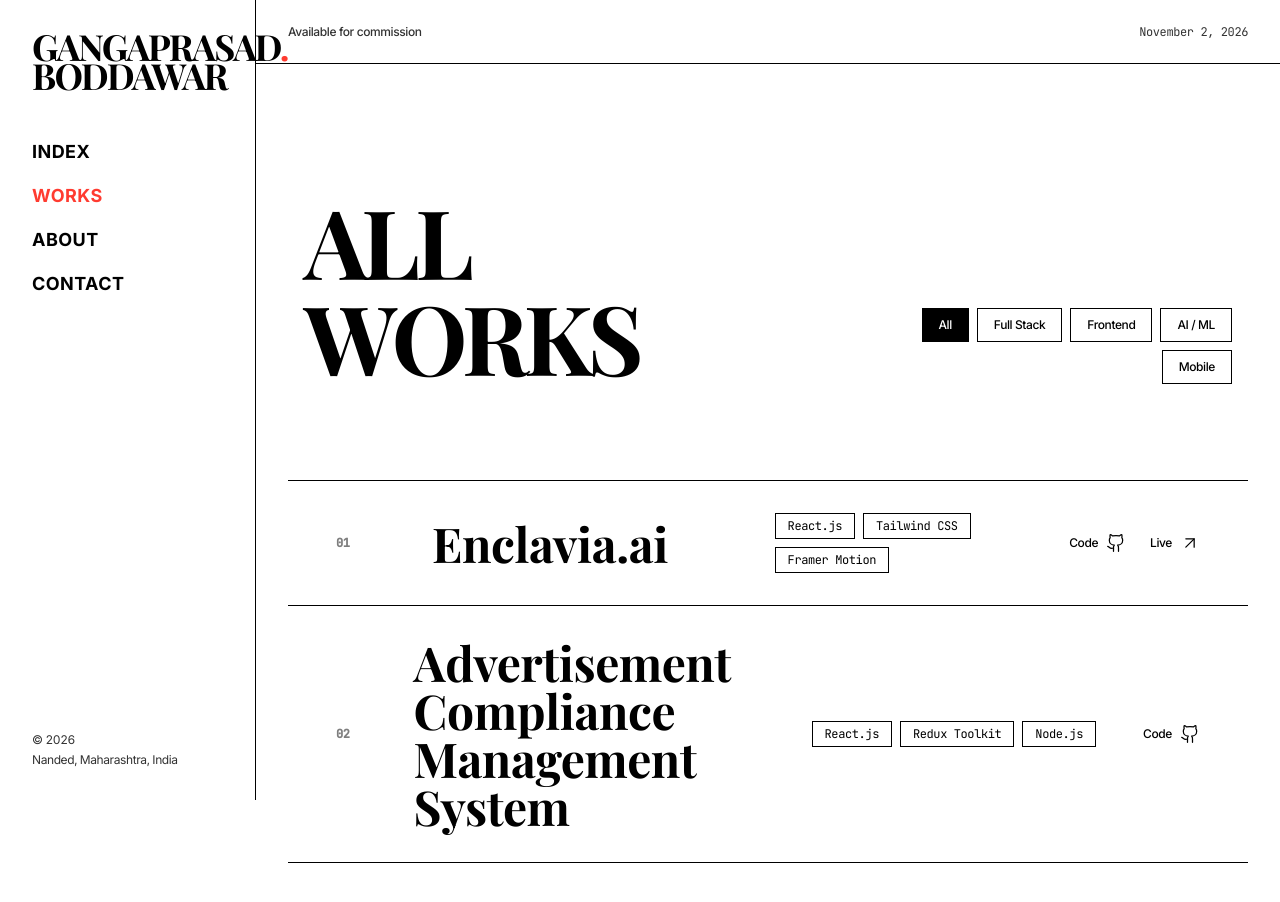
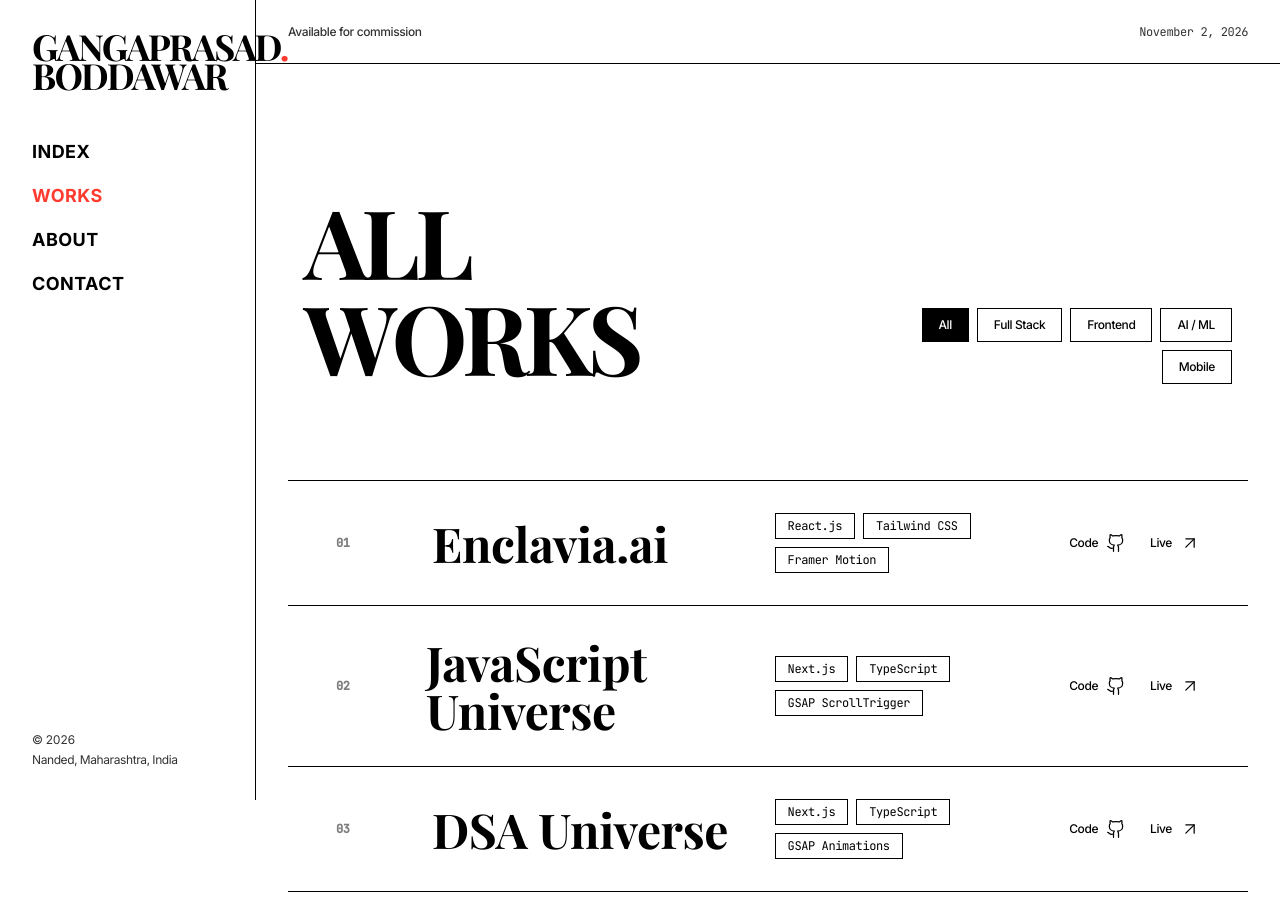
Before and after one commit to MRGokulB/my_portfolio, a React (Vite) app: page /#/works in a window 1280 px wide. Shown: the top 902 px of the page. Built offline with nearby package versions, Linux system fonts and the light colour scheme; a web font is replaced by a local one.

Commit message:
feat: add JavaScript Universe and DSA Universe platforms to featured portfolio projects

```diff
--- a/src/data/portfolio.js
+++ b/src/data/portfolio.js
@@ -67,6 +67,30 @@ export const portfolioData = {
       featured: true
     },
     {
+      id: 9,
+      title: "JavaScript Universe (V8 Engine & Memory Visualizer)",
+      description:
+        "An engine-level, hardware-conscious interactive learning platform modeling V8 runtime internals, execution context stacks, heap memory allocations, and closures with cinematic scroll storytelling.",
+      image:
+        "https://images.unsplash.com/photo-1555066931-4365d14bab8c?q=80&w=800&auto=format&fit=crop",
+      tags: ["Next.js", "TypeScript", "GSAP ScrollTrigger", "Tailwind CSS", "V8 Internals", "Micro-Frontends"],
+      liveUrl: "https://hub-bay-six-16.vercel.app/",
+      githubUrl: "https://github.com/MRGokulB/js-mastery",
+      featured: true
+    },
+    {
+      id: 10,
+      title: "DSA Universe (Hardware-Level Algorithm Visualizer)",
+      description:
+        "A decoupled micro-frontend monorepo presenting algorithmic mechanics through reactive animations, silicon-level contiguous memory allocation, pointer arithmetic, and cycle detection.",
+      image:
+        "https://images.unsplash.com/photo-1509228468518-180dd4864904?q=80&w=800&auto=format&fit=crop",
+      tags: ["Next.js", "TypeScript", "GSAP Animations", "Tailwind CSS", "Data Structures", "Micro-Frontends"],
+      liveUrl: "https://home-two-rust.vercel.app",
+      githubUrl: "https://github.com/MRGokulB/dsa-universe",
+      featured: true
+    },
+    {
       id: 2,
       title: "Advertisement Compliance Management System",
       description:
@@ -75,7 +99,7 @@ export const portfolioData = {
         "https://images.unsplash.com/photo-1591696205602-2f950c417cb9?w=800&h=600&fit=crop",
       tags: ["React.js", "Redux Toolkit", "Node.js", "Express.js", "MongoDB", "Prisma", "Socket.io", "AWS S3"],
       liveUrl: "",
-      githubUrl: "https://github.com/MRGokulB", // Replace with actual repo if available
+      githubUrl: "https://github.com/MRGokulB",
       featured: true
     },
     {
--- a/vite.config.js
+++ b/vite.config.js
@@ -1,7 +1,6 @@
 import { defineConfig } from 'vite'
 import react from '@vitejs/plugin-react'
 
-// https://vite.dev/config/
 export default defineConfig({
   base: process.env.VERCEL ? '/' : '/my_portfolio/',
   plugins: [
```
Also changed, not shown: eslint.config.js (+5 -2 lines), 2 other files (tests, documents, lock files or other folders).
